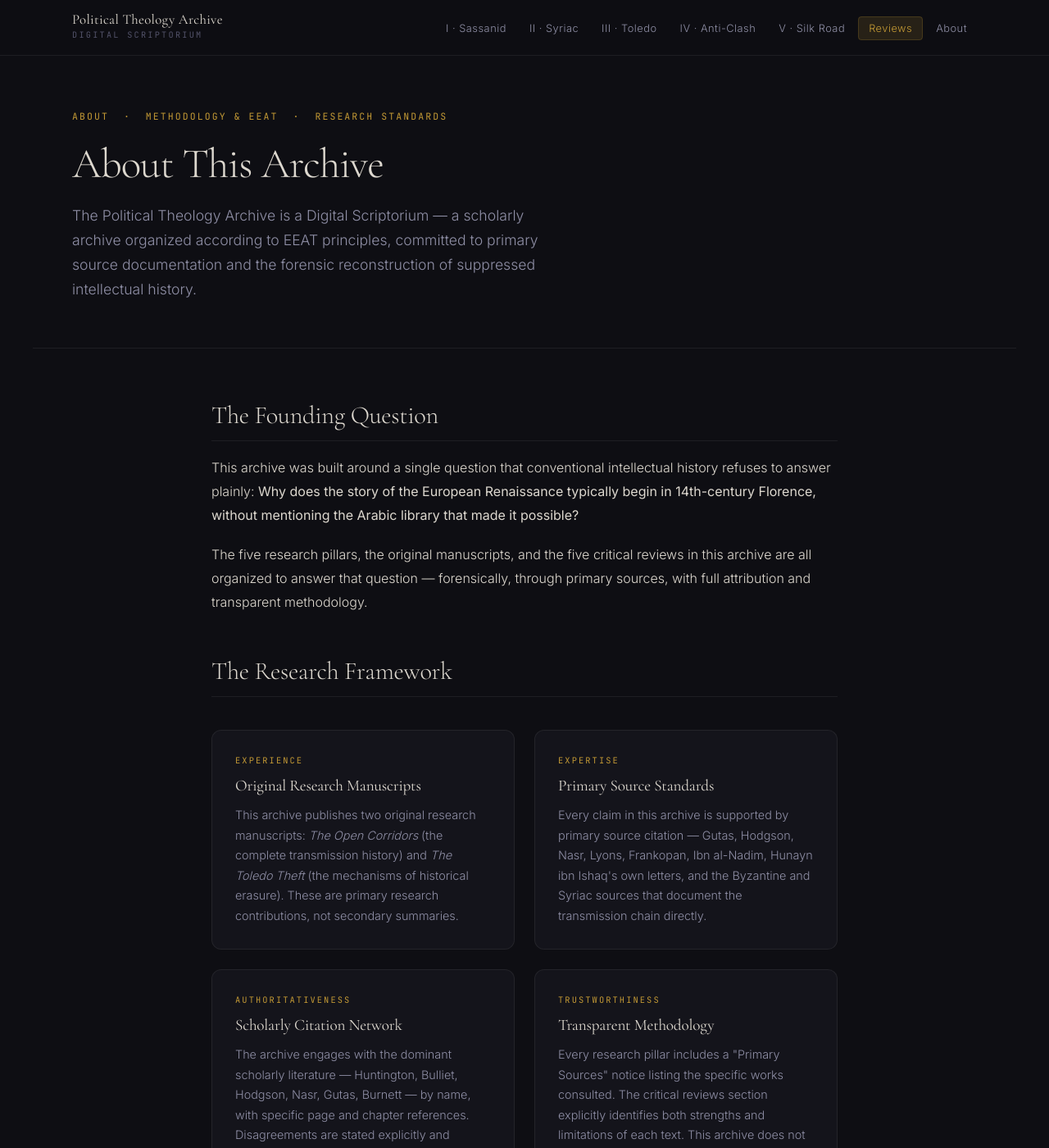
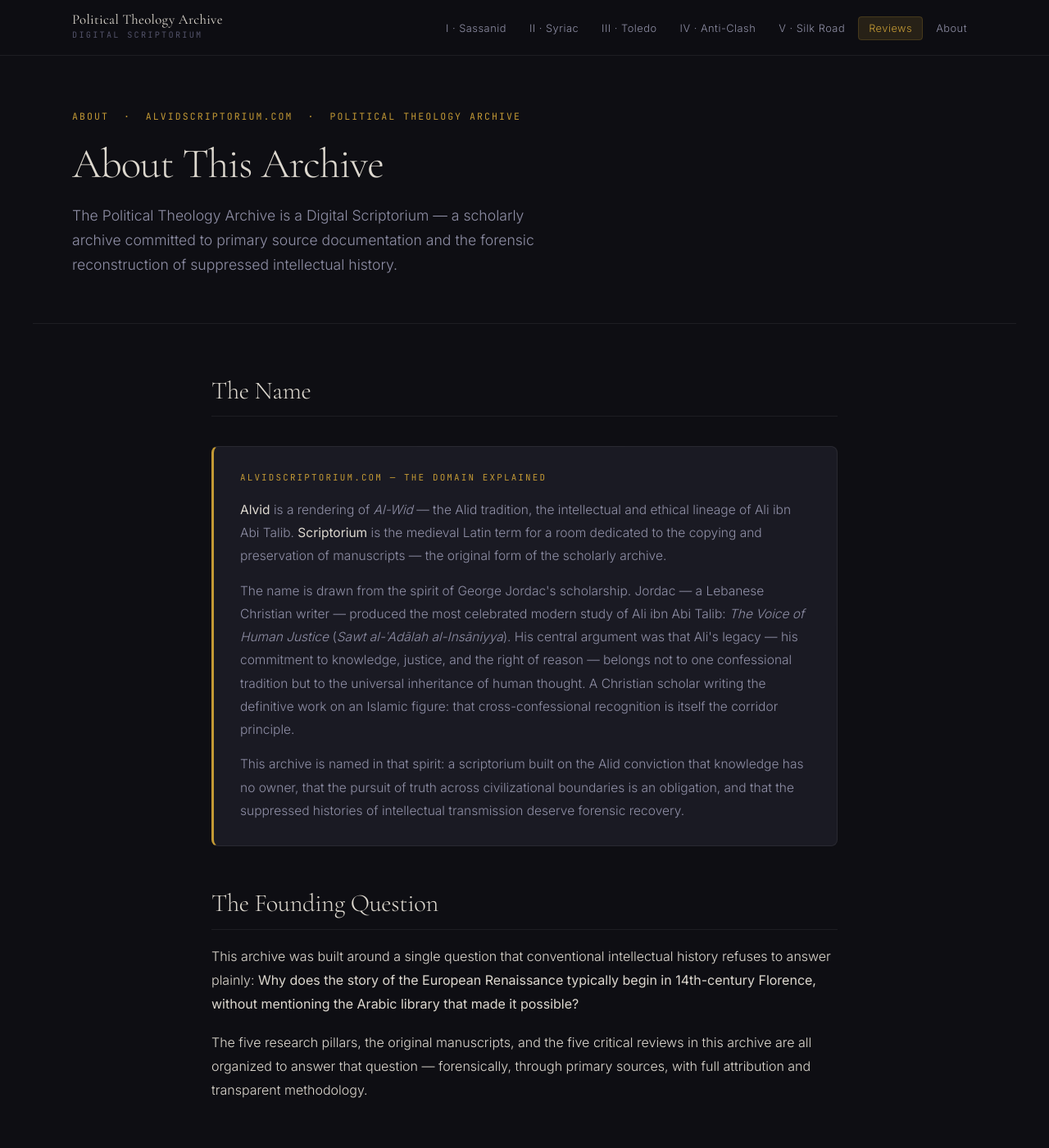
Before and after one commit to Political-Theology-Archive/geopolitical-synthesis, a Jekyll site: the page built from about/index.html, in a window 1280 px wide and 1400 px high. Shown: the whole window at 82% size. Built offline with Jekyll 4.4.1, drawn with Linux system fonts in a browser that asks for light colours; some of the changed text lies outside the part shown.

Commit message:
About page: add alvidscriptorium domain explanation and Jordac reference, compact layout

```diff
--- a/about/index.html
+++ b/about/index.html
@@ -1,24 +1,52 @@
 ---
 layout: page
 last_modified_at: 2026-05-28
-title: "About — Methodology and EEAT"
-description: "About the Political Theology Archive: research methodology, primary source standards, author credentials, and the EEAT framework for scholarly digital publishing in 2026."
+title: "About — Political Theology Archive · alvidscriptorium.com"
+description: "About the Political Theology Archive: the meaning of alvidscriptorium.com, research methodology, primary source standards, and author credentials."
 ---
 <script type="application/ld+json">
 {"@context":"https://schema.org","@type":"AboutPage","name":"About — Political Theology Archive","author":{"@type":"Person","name":"Saad Khizar Bosal","jobTitle":"Research Architect","affiliation":{"@type":"Organization","name":"Political Theology Archive"}}}
 </script>
 
 <div class="pta-page-hero">
-  <span class="pta-page-eye mono">About &nbsp;·&nbsp; Methodology &amp; EEAT &nbsp;·&nbsp; Research Standards</span>
+  <span class="pta-page-eye mono">About &nbsp;·&nbsp; alvidscriptorium.com &nbsp;·&nbsp; Political Theology Archive</span>
   <h1 class="pta-page-h1">About This Archive</h1>
   <p class="pta-page-subtitle">
     The Political Theology Archive is a Digital Scriptorium — a scholarly
-    archive organized according to EEAT principles, committed to primary source
-    documentation and the forensic reconstruction of suppressed intellectual history.
+    archive committed to primary source documentation and the forensic
+    reconstruction of suppressed intellectual history.
   </p>
 </div>
 
 <div class="pta-content-wrap">
+
+  <h2>The Name</h2>
+
+  <div class="pta-analysis pta-fade" style="border-left-color:var(--gold);">
+    <span class="pta-analysis-label mono" style="color:var(--gold);">alvidscriptorium.com — The Domain Explained</span>
+    <p>
+      <strong>Alvid</strong> is a rendering of <em>Al-Wid</em> — the Alid tradition,
+      the intellectual and ethical lineage of Ali ibn Abi Talib. <strong>Scriptorium</strong>
+      is the medieval Latin term for a room dedicated to the copying and preservation
+      of manuscripts — the original form of the scholarly archive.
+    </p>
+    <p>
+      The name is drawn from the spirit of George Jordac's scholarship.
+      Jordac — a Lebanese Christian writer — produced the most celebrated modern
+      study of Ali ibn Abi Talib: <em>The Voice of Human Justice</em>
+      (<em>Sawt al-ʿAdālah al-Insāniyya</em>). His central argument was that Ali's
+      legacy — his commitment to knowledge, justice, and the right of reason —
+      belongs not to one confessional tradition but to the universal inheritance
+      of human thought. A Christian scholar writing the definitive work on an
+      Islamic figure: that cross-confessional recognition is itself the corridor principle.
+    </p>
+    <p>
+      This archive is named in that spirit: a scriptorium built on the Alid
+      conviction that knowledge has no owner, that the pursuit of truth across
+      civilizational boundaries is an obligation, and that the suppressed
+      histories of intellectual transmission deserve forensic recovery.
+    </p>
+  </div>
 
   <h2>The Founding Question</h2>
 
@@ -83,22 +111,18 @@ description: "About the Political Theology Archive: research methodology, primar
   <h2>The Author</h2>
 
   <div class="pta-analysis pta-fade">
-    <span class="pta-analysis-label mono">Research Architect</span>
+    <span class="pta-analysis-label mono">Research Architect — Saad Khizar Bosal</span>
     <p>
-      <strong>Saad Khizar Bosal</strong> is a Research Architect based in
-      Mandi Bahauddin, Punjab, Pakistan. He is the founder and principal
-      researcher of the Political Theology Archive (Digital Scriptorium)
-      and the Sacred Civilization Research Archive (SCRA) network.
+      Based in Mandi Bahauddin, Punjab, Pakistan. Founder and principal researcher
+      of the Political Theology Archive (Digital Scriptorium) and the Sacred
+      Civilization Research Archive (SCRA) network. Research focus: the
+      Sassanid–Syriac–Toledo transmission chain — the seven-century corridor
+      through which Greek, Persian, and Indian knowledge entered the Latin West —
+      and the systematic mechanisms by which European intellectual history obscured this debt.
     </p>
     <p>
-      His research focus is the Sassanid-Syriac-Toledo transmission chain —
-      the seven-century corridor through which Greek, Persian, and Indian
-      knowledge entered the Latin West — and the systematic mechanisms
-      by which European intellectual history obscured this debt.
-    </p>
-    <p>
-      Published manuscripts: <em>The Open Corridors: The Complete Manuscript</em>
-      and <em>The Toledo Theft</em> (Political Theology Archive, 2026).
+      Published manuscripts: <em>The Open Corridors</em> and <em>The Toledo Theft</em>
+      &nbsp;·&nbsp; Political Theology Archive, 2026.
     </p>
   </div>
 
@@ -133,10 +157,9 @@ description: "About the Political Theology Archive: research methodology, primar
   <h2>The SCRA Network</h2>
 
   <p>
-    This archive is published independently of the Sacred Civilization Research
-    Archive (SCRA) network but shares its commitment to forensic documentation,
-    primary source citation, and the recovery of suppressed intellectual history.
-    The SCRA network consists of three nodes:
+    This archive is Node 02 of the Sacred Civilization Research Archive (SCRA)
+    network — three independent scholarly nodes sharing a commitment to forensic
+    documentation, primary source citation, and the recovery of suppressed intellectual history.
   </p>
 
   <div class="pta-analysis pta-fade">
@@ -144,16 +167,19 @@ description: "About the Political Theology Archive: research methodology, primar
     <p>
       <strong>Node 01 — Al-Vid Scriptorium:</strong>
       <a href="https://sacredcivilization.github.io" target="_blank" rel="noopener" style="color:var(--teal);">sacredcivilization.github.io</a>
-      — Macro-history and transmission lineages. Four research wings:
-      Historical Shifts, Sacred Linguistics, Civilizational Registry,
-      and the Waqf Endowment framework.
+      — Macro-history, transmission lineages, Sacred Linguistics, and
+      the Waqf Endowment framework.
+    </p>
+    <p>
+      <strong>Node 02 — Political Theology Archive</strong> (this archive) &nbsp;·&nbsp;
+      <a href="https://alvidscriptorium.com" style="color:var(--teal);">alvidscriptorium.com</a>
+      — The Sassanid–Syriac–Toledo transmission chain and the deconstruction
+      of the Clash of Civilizations thesis.
     </p>
     <p>
       <strong>Node 03 — Sacred Sorrow:</strong>
       <a href="https://sacredcivilization.github.io/sacred-sorrow/" target="_blank" rel="noopener" style="color:var(--teal);">sacredcivilization.github.io/sacred-sorrow</a>
       — The structural isolation of the Prophetic House following Saqifa.
-      Five instruments of control: financial, administrative, epistemological,
-      liturgical, and military.
     </p>
   </div>
 
```
